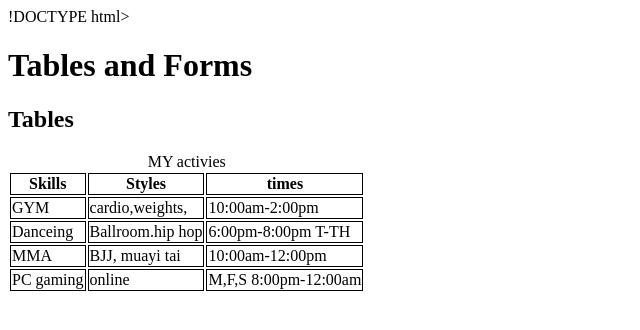
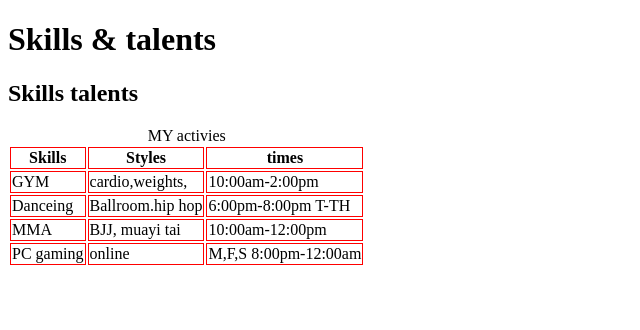
Before and after one commit to Wldelane/ist263, a plain HTML site: page lab04/Skills.html in a window 1280 px wide. Shown: the whole page, without its empty margins (0-640 px from the left). Drawn offline with Linux system fonts and the light colour scheme.

Commit message:
Update Skills.html

```diff
--- a/lab04/Skills.html
+++ b/lab04/Skills.html
@@ -1,18 +1,18 @@
-!DOCTYPE html>
+<!DOCTYPE html>
 <html lang="en">
 <head>
    <meta charset="UTF-8">
    <meta name="viewport">
-   <title>Tables and Forms</title>
+   <title>Skills</title>
    <style>
-       td, th {border: 1px solid black;}
+       td, th {border: 1px solid rgb(255, 0, 0);}
    </style>
 </head>
 <body>
-   <h1>Tables and Forms</h1>
-   <h2>Tables</h2>
+   <h1>Skills & talents</h1>
+   <h2>Skills talents</h2>
    <table>
-       <caption> MY activies </caption>
+       <caption> MY activies </caption<>
        <tr>
            <th>Skills</th>
            <th>Styles</th>
```
